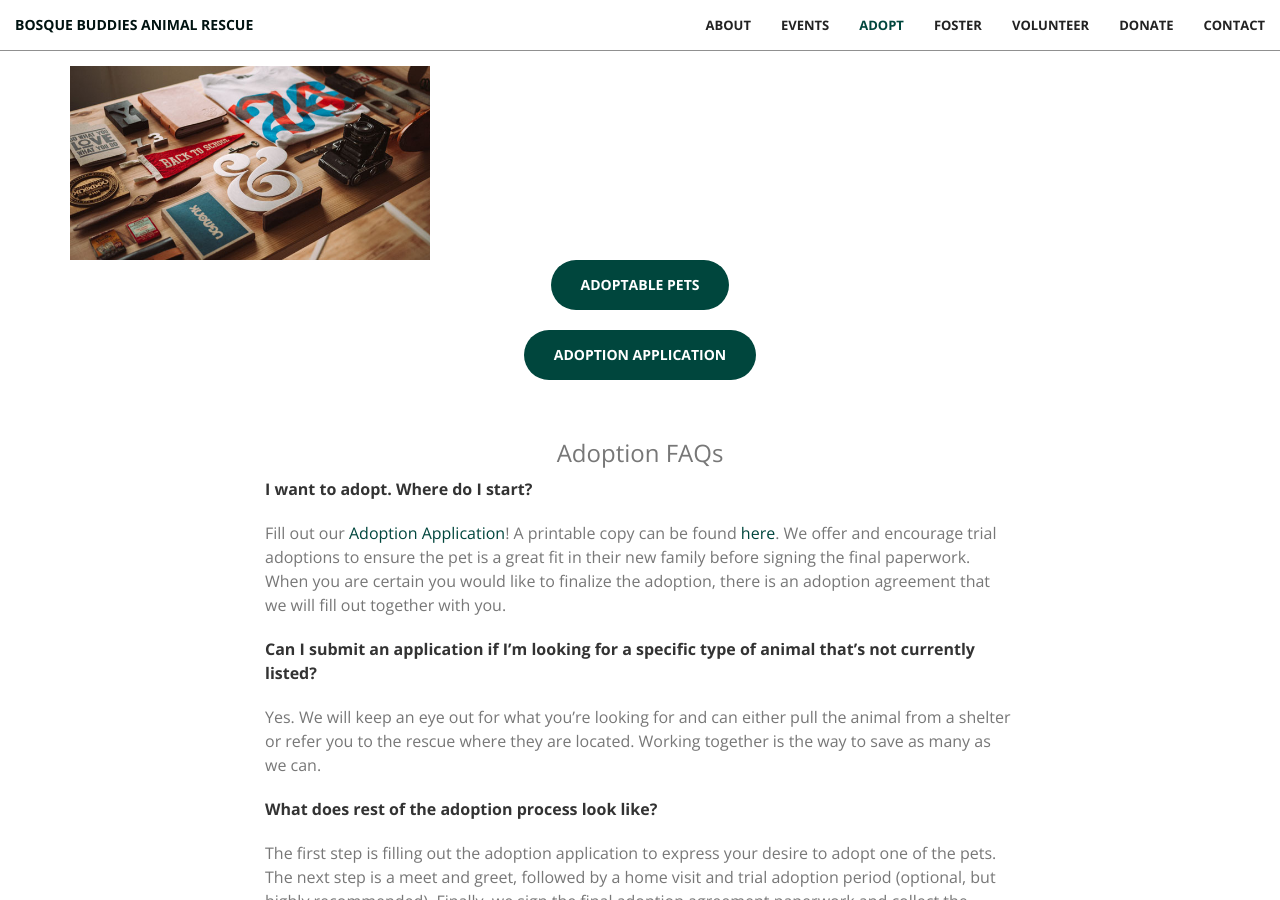
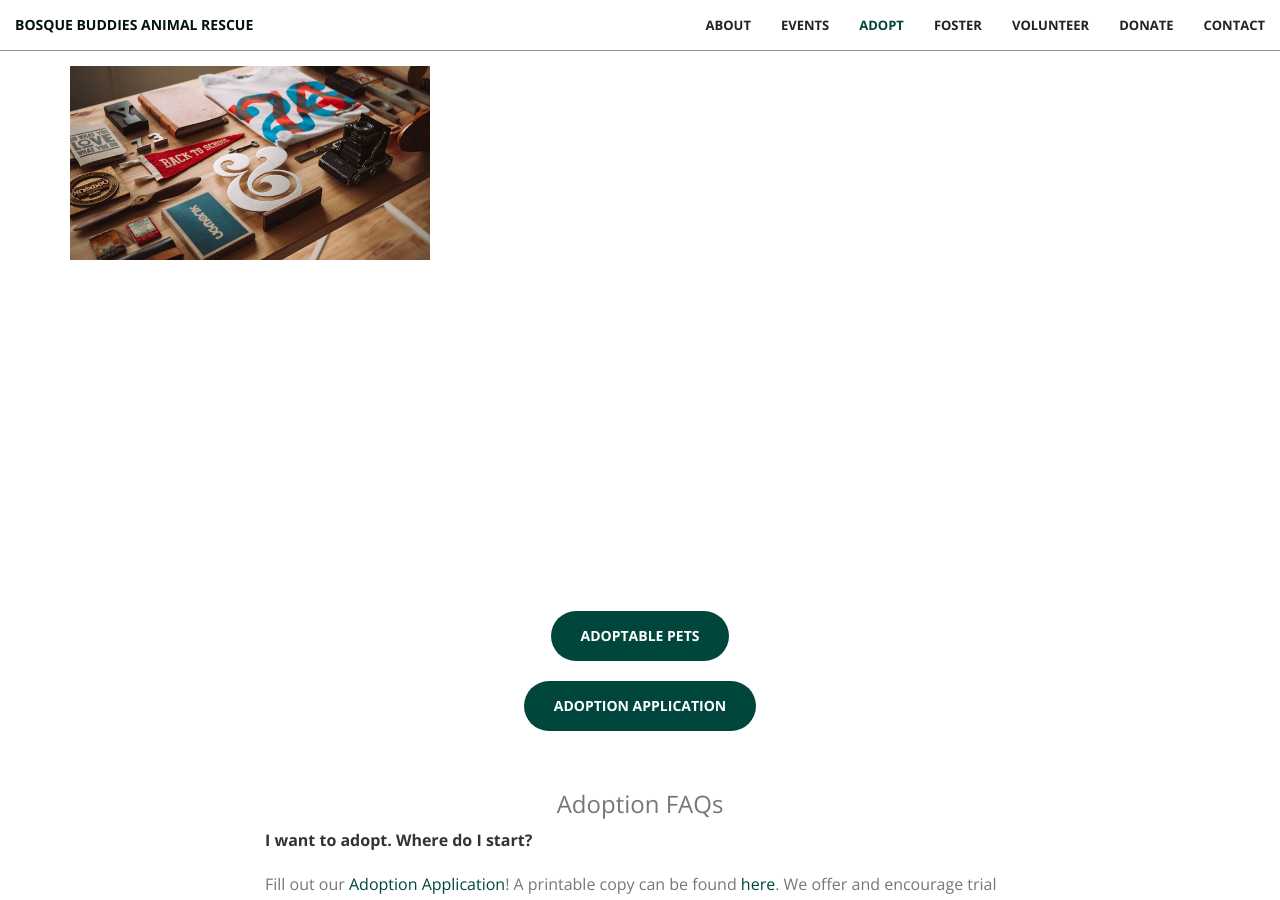
Before and after one commit to bbanimalrescue/bbanimalrescue.github.io, a Jekyll site: the page built from index.html, in a window 1280 px wide and 900 px high, scrolled down 2275 px. Built offline with Jekyll 4.4.1, drawn with Linux system fonts in a browser that asks for light colours.

Commit message:
Add padding to adopt buttons

```diff
--- a/_includes/adopt.html
+++ b/_includes/adopt.html
@@ -10,7 +10,7 @@
             <div class="col-lg-4 col-sm-6">
                 <img src="img/portfolio/1.jpg" class="img-responsive" alt="">
             </div>
-            <div class="col-lg-8 col-lg-offset-2 text-center">
+            <div class="col-lg-8 col-lg-offset-2 text-center" style="padding-top: 30%;">
                 <p><a href="https://www.adoptapet.com/shelter/231369-bosque-buddies-animal-rescue-bernalillo-new-mexico" target="_blank" rel="noopener noreferrer" class="btn btn-primary btn-xl page-scroll">Adoptable Pets</a></p>
                 <p><a href="https://docs.google.com/forms/d/e/1FAIpQLSfp7Vo-kmVAjhwU5DoB7XEEHFd_yw1Mg6Rz-8kG4OtxolPiTw/viewform" target="_blank" rel="noopener noreferrer" class="btn btn-primary btn-xl page-scroll">Adoption Application</a></p>
             </div>
```
